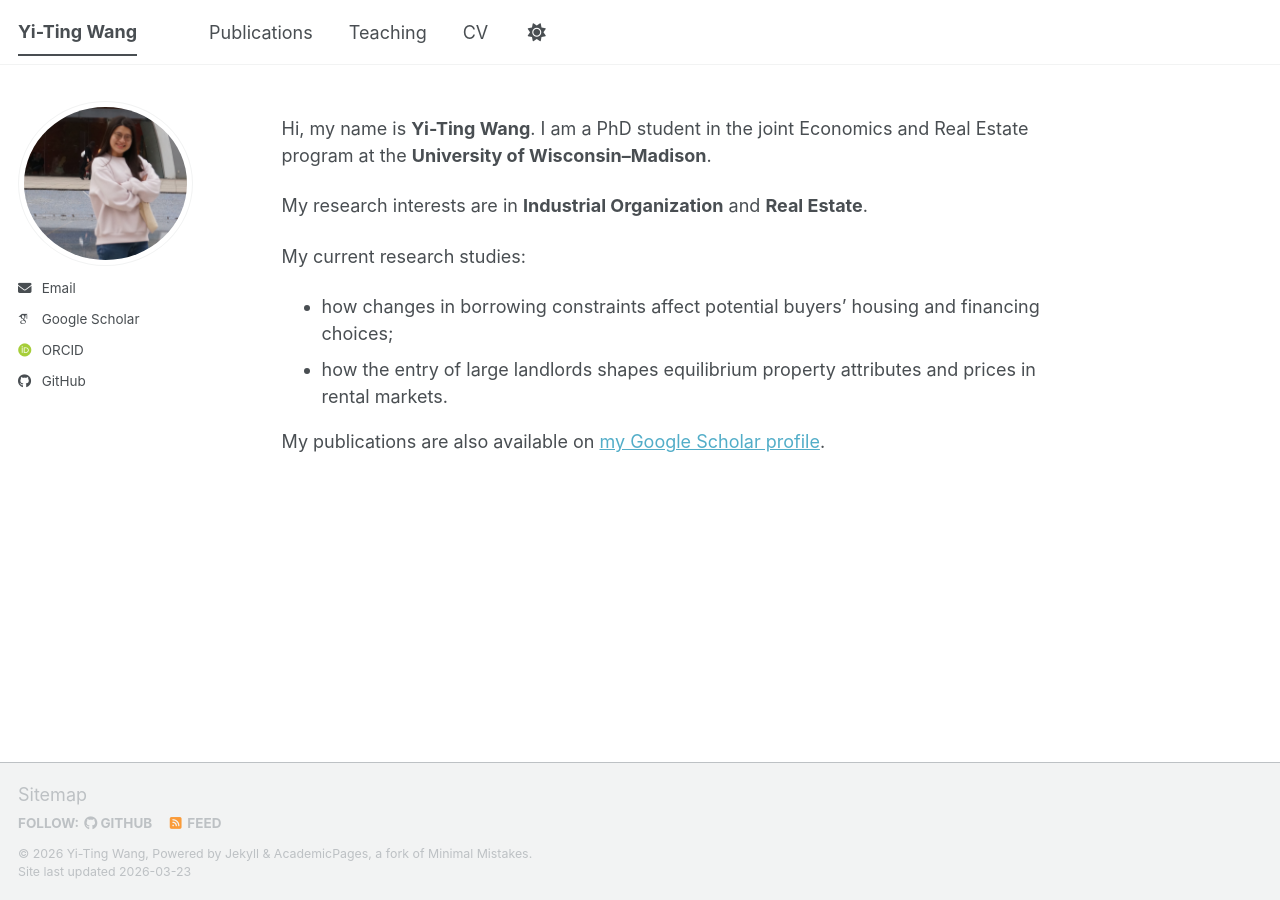
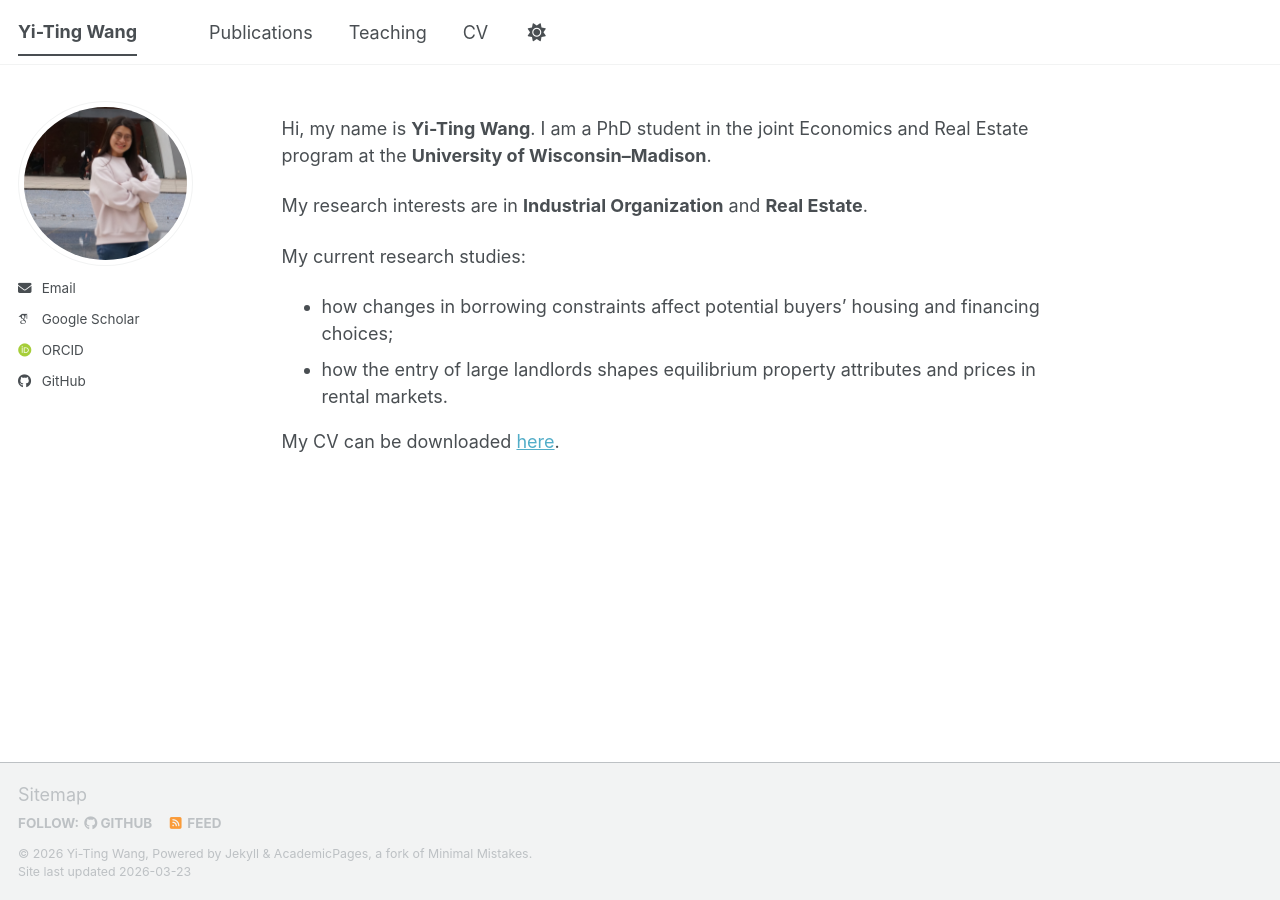
Before and after one commit to Yi-Ting-Econ/Yi-Ting-Econ.github.io, a Jekyll site: the page built from _pages/about.md, in a window 1280 px wide. Built offline with Jekyll 4.4.1, drawn with Linux system fonts in a browser that asks for light colours; some web fonts are replaced; a script bundle is joined from its source files by our own code; library files that are not in the unit come from our copies.

Commit message:
Update about.md

```diff
--- a/_pages/about.md
+++ b/_pages/about.md
@@ -15,4 +15,4 @@ My current research studies:
 - how changes in borrowing constraints affect potential buyers’ housing and financing choices;
 - how the entry of large landlords shapes equilibrium property attributes and prices in rental markets.
 
-My publications are also available on [my Google Scholar profile](https://scholar.google.com/citations?user=bfEJpbAAAAAJ&hl=en).
+My CV can be downloaded [here](https://github.com/Yi-Ting-Econ/Yi-Ting-Econ.github.io/tree/master/files).
```
